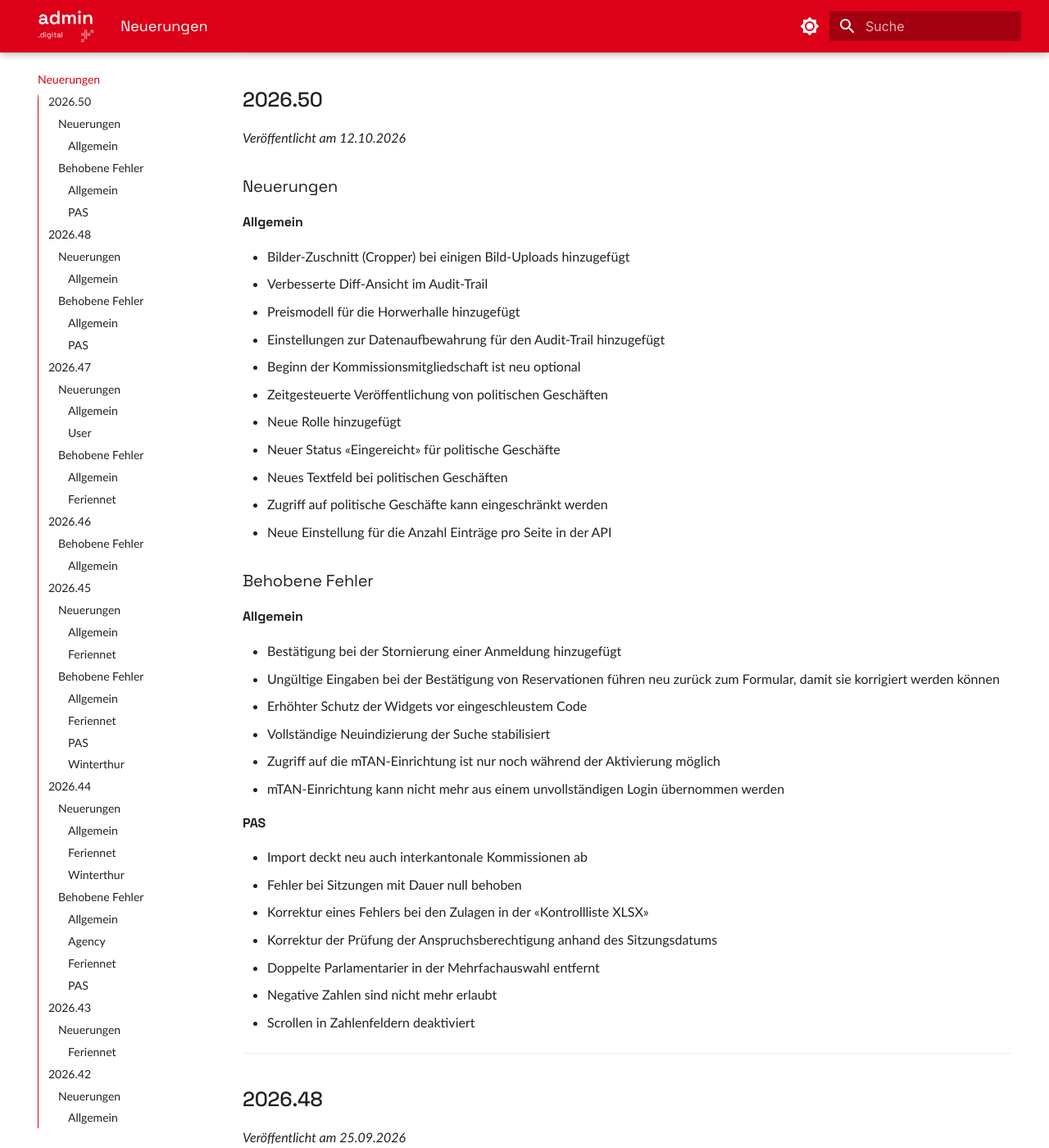
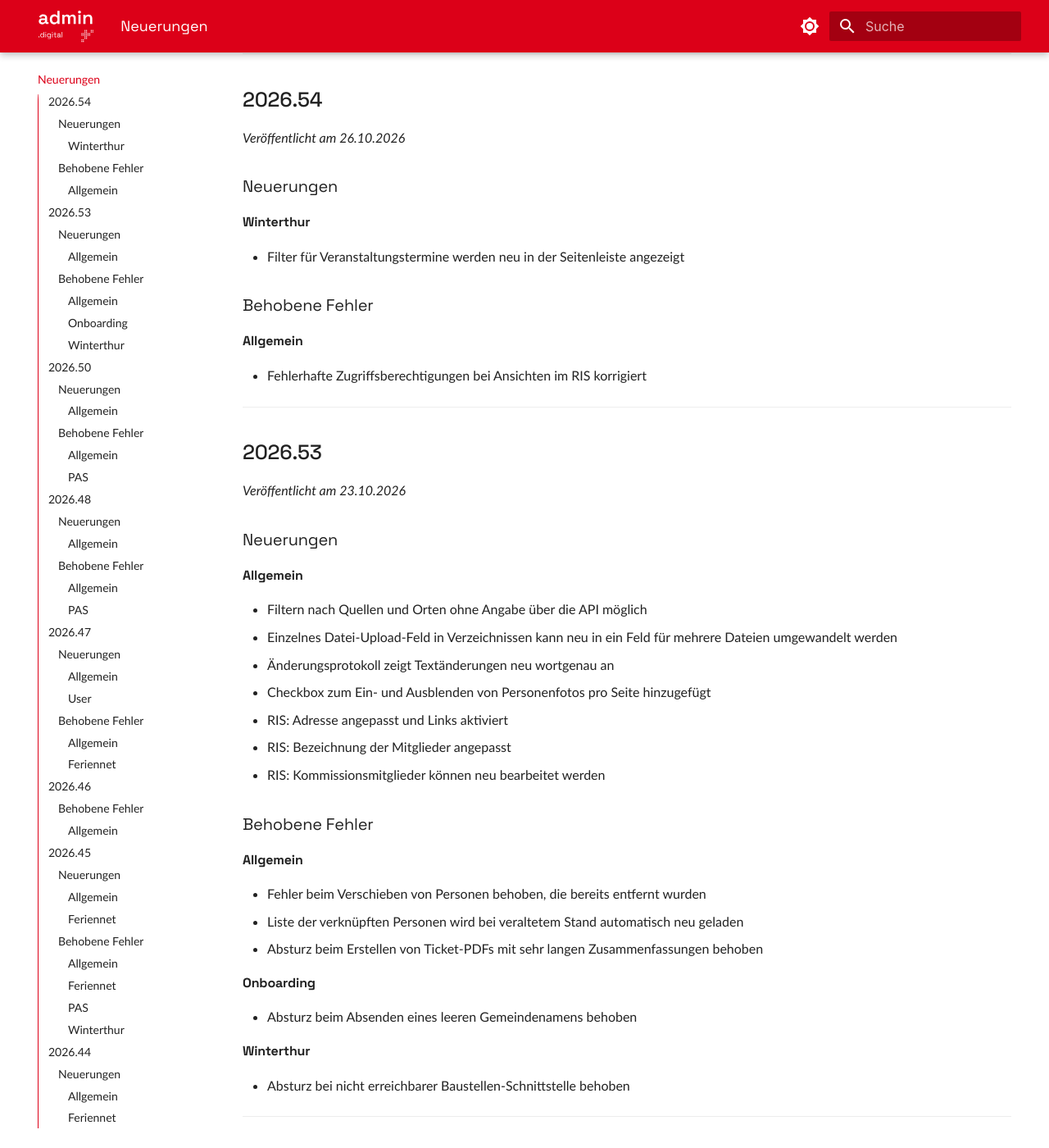
Before and after one commit to seantis/docs-admin-digital, an MkDocs documentation site: the page built from content/neuerungen/index.md, in a window 1280 px wide and 1400 px high, scrolled down 324 px. Shown: the whole window at 82% size. Built offline with MkDocs 1.6.1 and Material for MkDocs 9.7.7, drawn with Linux system fonts in a browser that asks for light colours.

Commit message:
Add release notes

```diff
--- a/content/neuerungen/index.md
+++ b/content/neuerungen/index.md
@@ -7,6 +7,46 @@ description: Aktuelle Änderungen und neue Funktionen von admin.digital
 
 !!! tip "Komplettes Changelog"
     Entwickler:innen können hier das komplette technische Changelog nachlesen: [CHANGES.md auf GitHub](https://github.com/OneGov/onegov-cloud/blob/master/CHANGES.md)
+
+---
+
+## 2026.54
+*Veröffentlicht am 26.10.2026*
+
+### Neuerungen
+#### Winterthur
+- Filter für Veranstaltungstermine werden neu in der Seitenleiste angezeigt
+
+### Behobene Fehler
+#### Allgemein
+- Fehlerhafte Zugriffsberechtigungen bei Ansichten im RIS korrigiert
+
+---
+
+## 2026.53
+*Veröffentlicht am 23.10.2026*
+
+### Neuerungen
+#### Allgemein
+- Filtern nach Quellen und Orten ohne Angabe über die API möglich
+- Einzelnes Datei-Upload-Feld in Verzeichnissen kann neu in ein Feld für mehrere Dateien umgewandelt werden
+- Änderungsprotokoll zeigt Textänderungen neu wortgenau an
+- Checkbox zum Ein- und Ausblenden von Personenfotos pro Seite hinzugefügt
+- RIS: Adresse angepasst und Links aktiviert
+- RIS: Bezeichnung der Mitglieder angepasst
+- RIS: Kommissionsmitglieder können neu bearbeitet werden
+
+### Behobene Fehler
+#### Allgemein
+- Fehler beim Verschieben von Personen behoben, die bereits entfernt wurden
+- Liste der verknüpften Personen wird bei veraltetem Stand automatisch neu geladen
+- Absturz beim Erstellen von Ticket-PDFs mit sehr langen Zusammenfassungen behoben
+
+#### Onboarding
+- Absturz beim Absenden eines leeren Gemeindenamens behoben
+
+#### Winterthur
+- Absturz bei nicht erreichbarer Baustellen-Schnittstelle behoben
 
 ---
 
```
